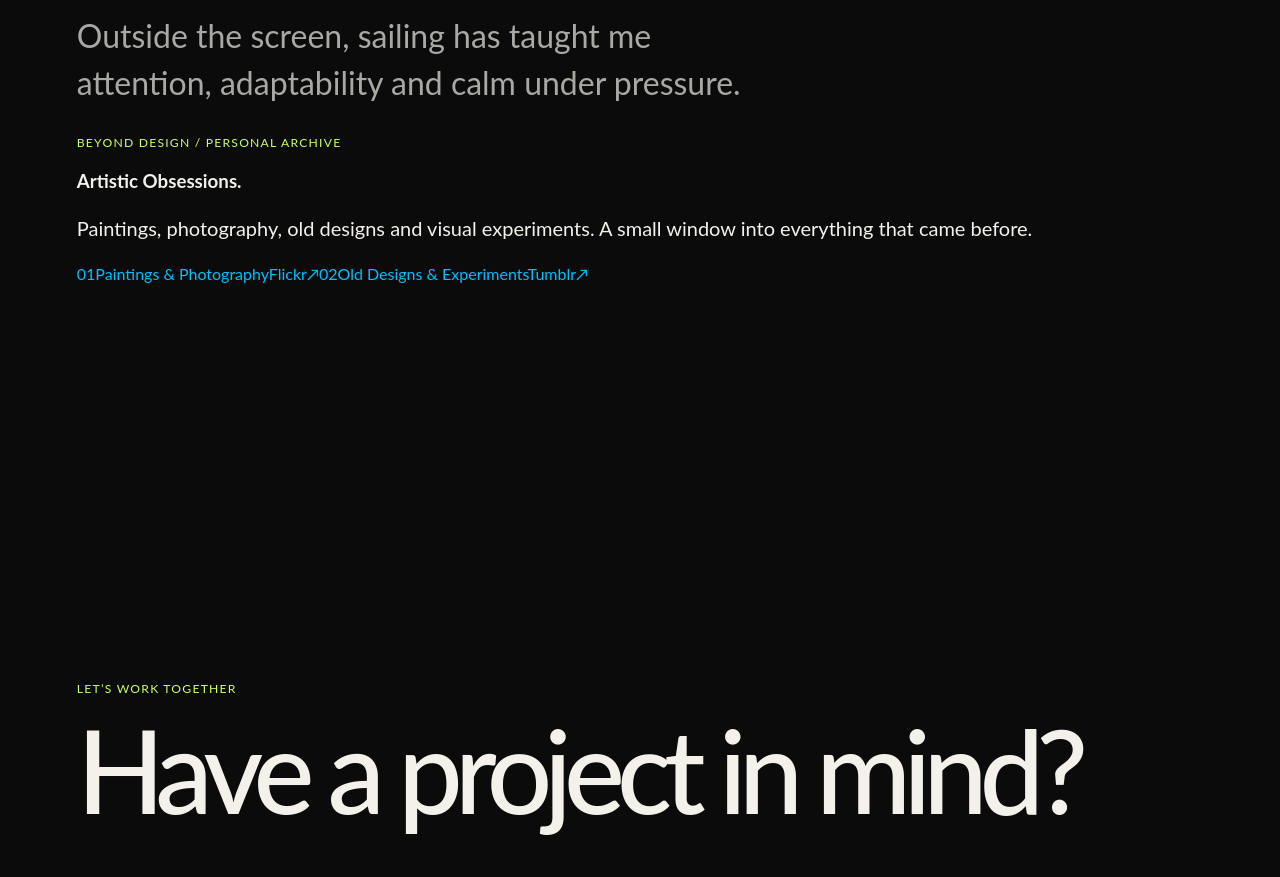
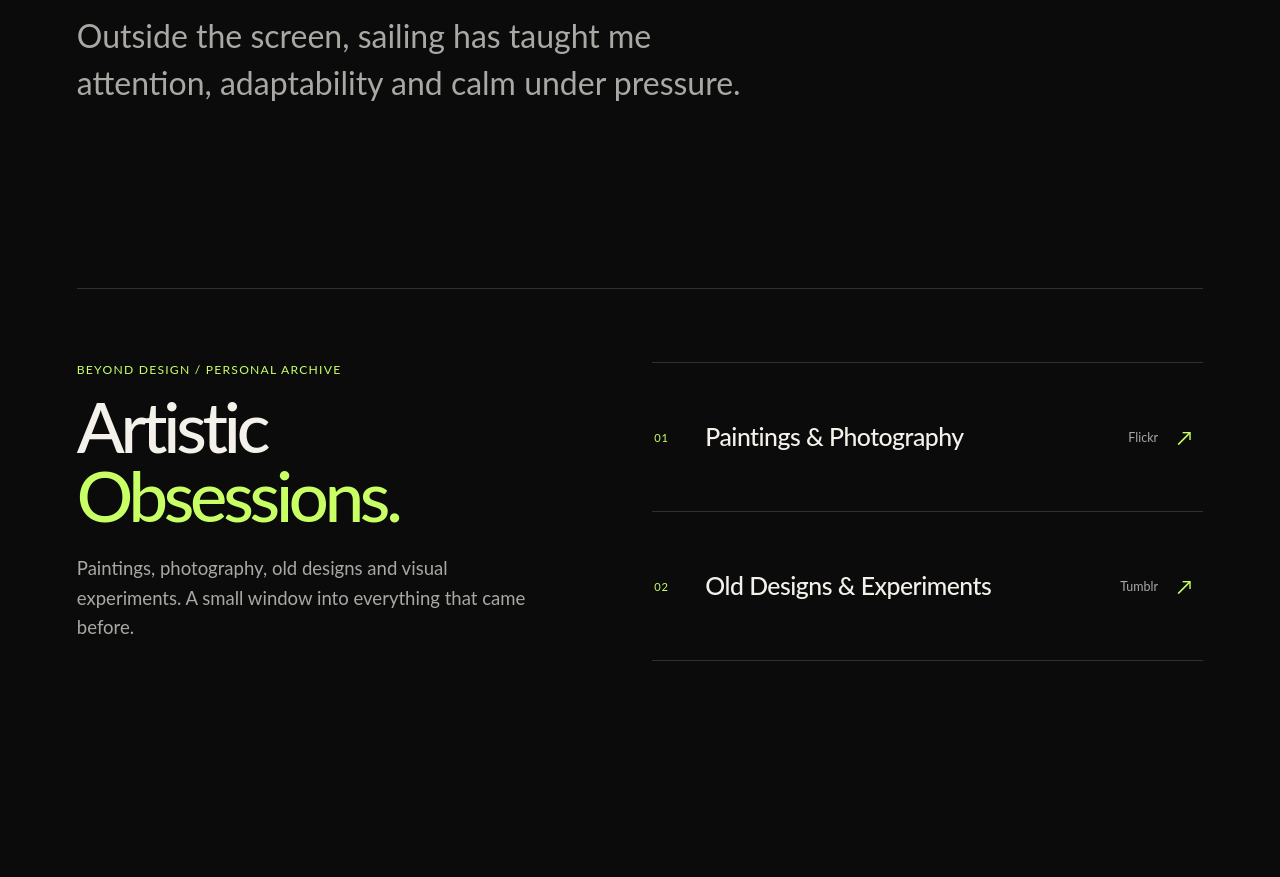
Before and after one commit to odibazo/portfolio, a Next.js app: page / in a window 1280 px wide. Shown: the part 6540-7417 px from the top of the page. Built offline with nearby package versions, Linux system fonts and the light colour scheme.

Commit message:
Style the personal archive with existing black/lime portfolio design

```diff
--- a/styles/Home.module.css
+++ b/styles/Home.module.css
@@ -69,3 +69,59 @@
 .eyebrow,.title,.description,.actions,.disciplines,.statusDot{animation:none}
 .projectImage img,.primaryButton,.secondaryButton,.contactLinks a,.nav a::after,.footer a::after{transition:none}
 }
+
+
+/* Artistic Obsessions: intentionally light-touch, with no new gallery. */
+.archive{
+  margin-top:clamp(92px,12vw,168px);
+  padding-top:clamp(42px,6vw,72px);
+  border-top:1px solid rgba(244,241,234,.16);
+  display:grid;
+  grid-template-columns:minmax(0, .95fr) minmax(0, 1.05fr);
+  gap:clamp(34px,6vw,100px);
+}
+.archiveIntro h3{
+  margin:14px 0 24px;
+  max-width:570px;
+  font-size:clamp(2.7rem,5.5vw,5.8rem);
+  line-height:.98;
+  font-weight:500;
+  letter-spacing:-.06em;
+}
+.archiveIntro h3 span{color:var(--accent)}
+.archiveIntro > p:last-child{
+  max-width:470px;
+  color:var(--muted);
+  line-height:1.6;
+  font-size:clamp(1rem,1.45vw,1.2rem);
+}
+.archiveLinks{align-self:end;border-top:1px solid rgba(244,241,234,.16)}
+.archiveLinks a{
+  display:grid;
+  grid-template-columns:32px minmax(0,1fr) auto 24px;
+  align-items:center;
+  gap:clamp(8px,1.5vw,22px);
+  min-height:112px;
+  padding:18px 2px;
+  color:var(--text);
+  border-bottom:1px solid rgba(244,241,234,.16);
+  transition:padding 250ms ease,background-color 250ms ease;
+}
+.archiveLinks a:hover{padding-left:12px;background-color:rgba(200,255,101,.035)}
+.archiveLinks a:focus-visible{outline:2px solid var(--accent);outline-offset:4px}
+.archiveLinkIndex{color:var(--accent);font-size:.7rem;letter-spacing:.08em}
+.archiveLinkTitle{font-size:clamp(1.05rem,2vw,1.55rem);line-height:1.25;font-weight:500;letter-spacing:-.02em}
+.archiveLinkSite{font-size:.78rem;color:var(--muted)}
+.archiveLinkArrow{
+  font-size:1.25rem;color:var(--accent);
+  transition:transform 250ms ease;
+}
+.archiveLinks a:hover .archiveLinkArrow{transform:translate(3px,-3px)}
+@media(max-width:760px){
+  .archive{grid-template-columns:1fr;margin-top:90px;gap:35px}
+  .archiveLinks a{min-height:94px}
+  .archiveLinkSite{font-size:.7rem}
+}
+@media(prefers-reduced-motion:reduce){
+  .archiveLinks a,.archiveLinkArrow{transition:none}
+}
```
